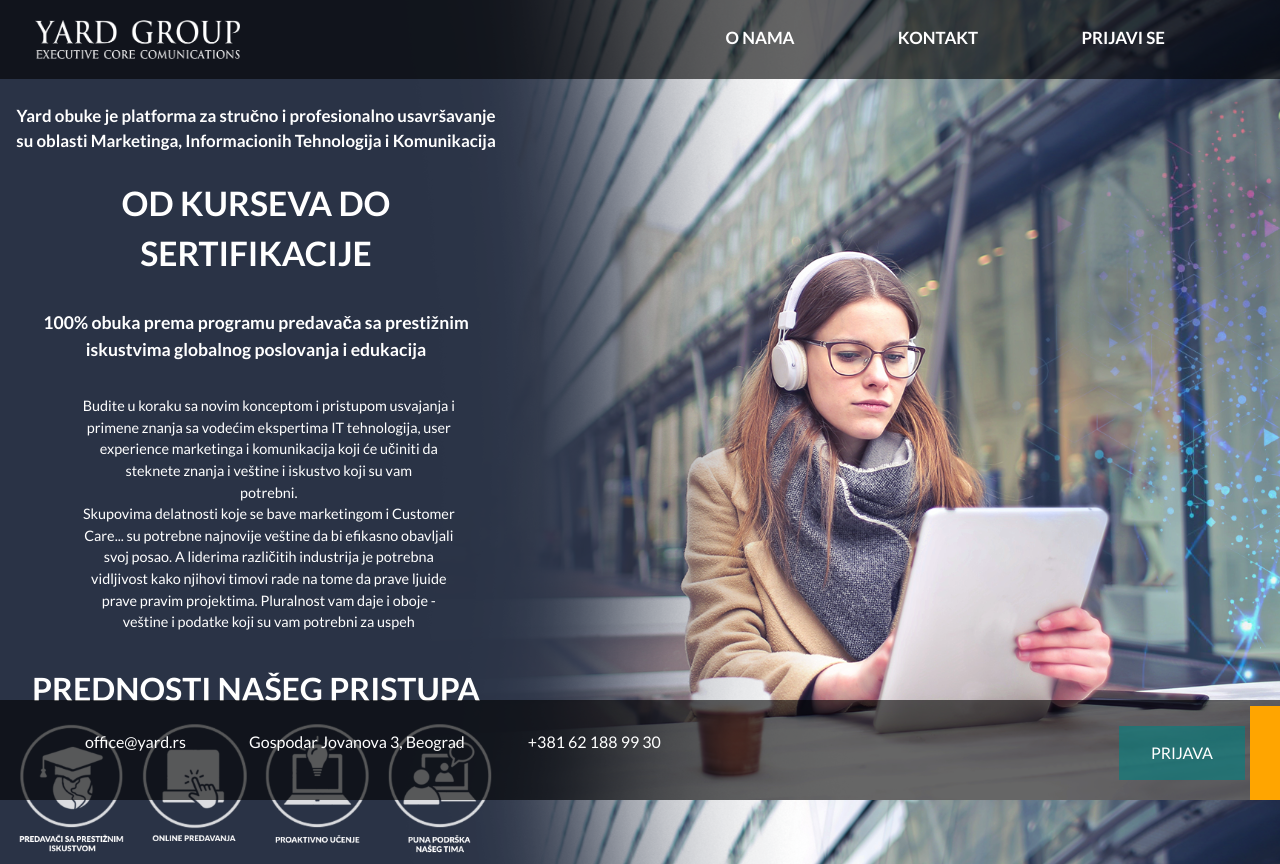
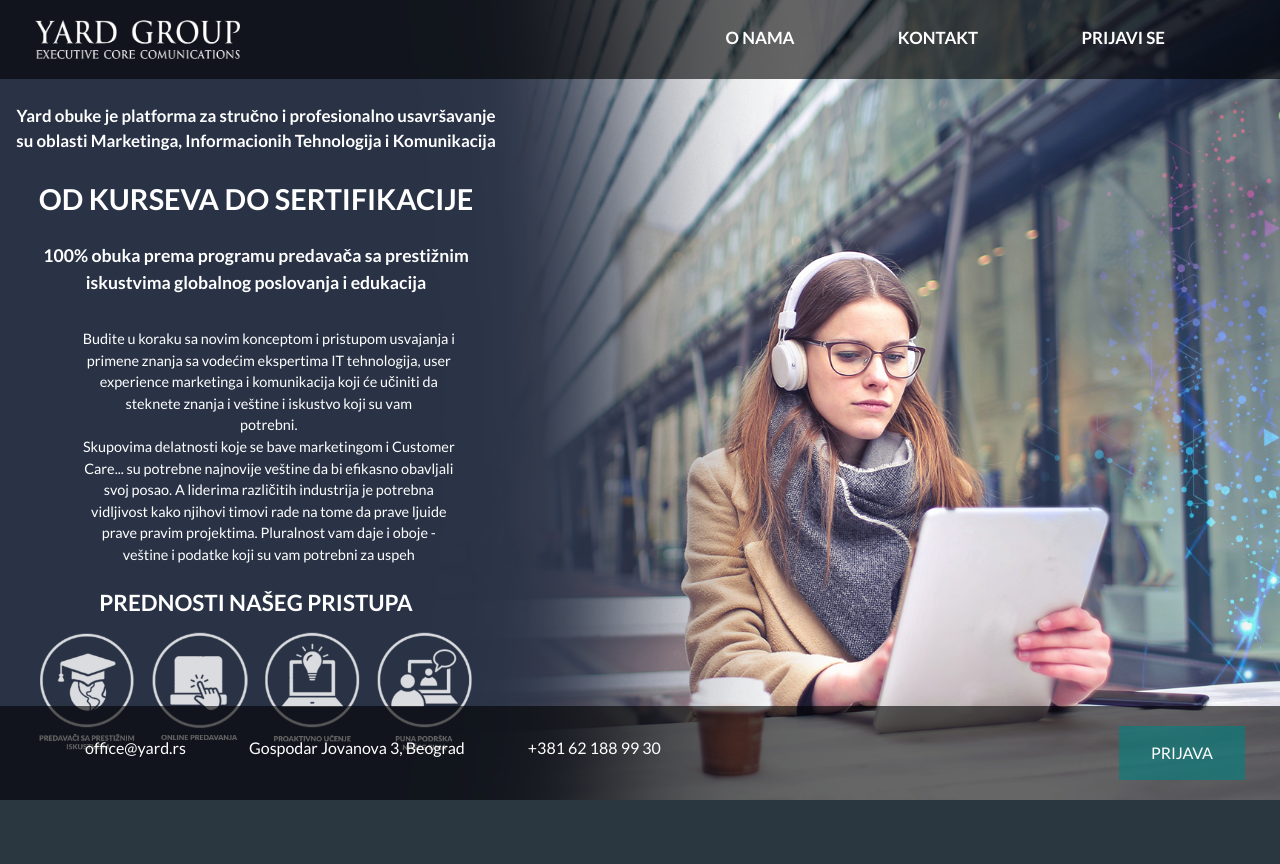
Before and after one commit to showtimezz/YardObuke, a PHP site: page / in a window 1280 px wide. After the commit the page ends 800 px from the top, so only its background shows below. Run offline with PHP 8.4, Linux system fonts and the light colour scheme.

Commit message:
Fixed some visual bugs

```diff
--- a/styles/main.css
+++ b/styles/main.css
@@ -7,7 +7,7 @@ html {
 body {
   height: 100vh;
   max-width: 100%;
-  background-image: url("/assets/Untitled.png");
+  background-image: url("../assets/Untitled.png");
   background-position: center;
   background-size: cover;
   font-family: "Lato", sans-serif;
@@ -76,11 +76,11 @@ p {
 
 #jumboTron {
   max-width: 40%;
-  font-size: 4.2vh;
+  font-size: 3.6vh;
   text-align: center;
   margin: auto;
   font-weight: bold;
-  padding-bottom: 2vh;
+  padding-bottom: .8vh;
 }
 
 #prestiz {
@@ -102,12 +102,12 @@ p {
 }
 
 #prednostiPristupa {
-  padding-top: 2vh;
+  padding-top: .6vh;
   padding-bottom: -2vh;
   max-width: 40%;
   text-align: center;
-  margin-bottom: -7vh;
-  font-size: 4vh;
+  margin-bottom: -5vh;
+  font-size: 2.8vh;
   font-weight: bold;
 }
 
@@ -118,7 +118,7 @@ p {
 }
 
 #ikoniceTekst img {
-  max-width: 60vh;
+  max-width: 55vh;
 }
 
 #ikoniceTekst p {
@@ -136,6 +136,7 @@ p {
 }
 
 #footer ul {
+  margin: auto;
   list-style-type: none;
 }
 
@@ -162,7 +163,6 @@ p {
   -ms-flex-item-align: end;
       align-self: flex-end;
   max-width: 2.2vh;
-  background-color: orange;
 }
 
 #footer #dugmad #dugme {
--- a/styles/main.scss
+++ b/styles/main.scss
@@ -16,7 +16,7 @@ html {
 body {
    height:100vh;
    max-width: 100%;
-   background-image: url('/assets/Untitled.png');
+   background-image: url('../assets/Untitled.png');
    background-position: center;
    background-size: cover;
    font-family: $font;
@@ -81,11 +81,11 @@ p{
 }
 #jumboTron {
     max-width: 40%;
-    font-size: 4.2vh;
+    font-size: 3.6vh;
     text-align: center;
     margin:auto;
     font-weight: bold;
-    padding-bottom: 2vh;
+    padding-bottom: .8vh;
 }
 #prestiz {
     max-width: 40%;
@@ -106,12 +106,12 @@ p{
     //font-weight: bold;
 }
 #prednostiPristupa{
-    padding-top: 2vh;
+    padding-top: .6vh;
     padding-bottom: -2vh;
     max-width: 40%;
     text-align: center;
-    margin-bottom: -7vh;
-    font-size: 4vh;
+    margin-bottom: -5vh;
+    font-size: 2.8vh;
     font-weight:bold;
 }
 #ikoniceTekst {
@@ -123,7 +123,7 @@ p{
 
     img {
 
-        max-width: 60vh;
+        max-width: 55vh;
     }
     p{
         display: inline-block;
@@ -138,6 +138,7 @@ p{
     padding: 0;
     background-color: transparentize(#000, .4);
     ul {
+        margin:auto;
         list-style-type: none;
         a {
             text-decoration: none;
@@ -158,7 +159,7 @@ p{
         flex-direction: row;;
         align-self: flex-end;
         max-width: 2.2vh;
-        background-color: orange;;
+        //background-color: orange;;
         #dugme {
         background-color: transparentize($color: teal, $amount: .4);
         border: none;
```
Also changed, not shown: 1 other file.
